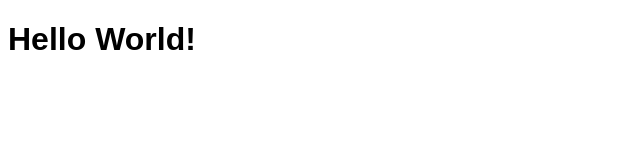
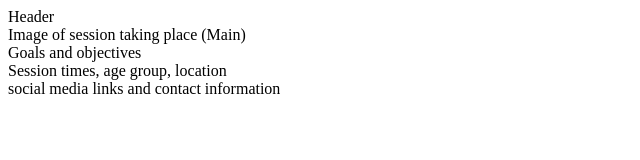
Before and after one commit to 1ukefg/P1-Football-Family, a plain HTML site: page index.html in a window 1280 px wide. Shown: the whole page, without its empty margins (0-640 px from the left). Drawn offline with Linux system fonts and the light colour scheme.

Commit message:
Add structure for home page

```diff
--- a/index.html
+++ b/index.html
@@ -11,6 +11,18 @@
     <title>Football Family</title>
 </head>
 <body>
-    <h1>Hello World!</h1>
+    <header>Header</header>
+    <section>
+        Image of session taking place (Main)
+    </section>
+    <section>
+        Goals and objectives
+    </section>
+    <section>
+        Session times, age group, location
+    </section>
+    <footer>
+        social media links and contact information
+    </footer>
 </body>
 </html>
```
